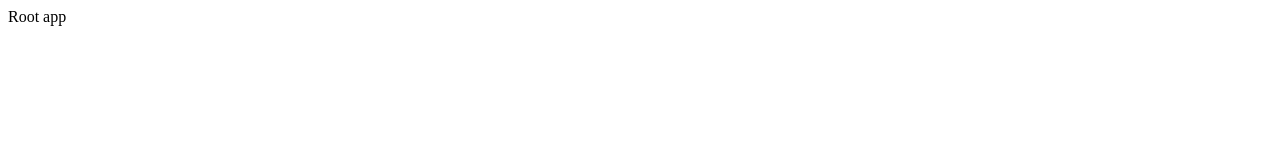
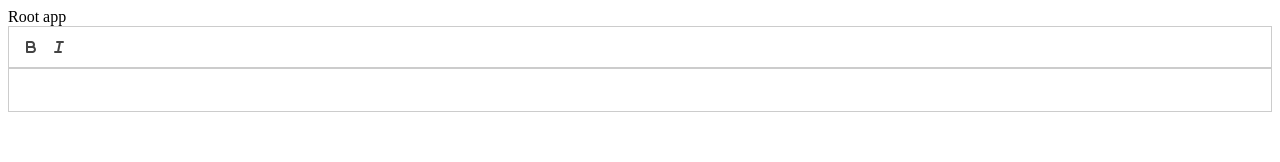
Before and after one commit to chinezenwosu/dominics, a React app: page / in a window 1280 px wide. Both pictures are taken after a click on the button 16 px from the left and 40 px from the top of the page. Shown: the top 162 px of the page. Built offline with nearby package versions, Linux system fonts and the light colour scheme.

Commit message:
create document page

```diff
--- a/src/index.jsx
+++ b/src/index.jsx
@@ -7,6 +7,7 @@ import {
 import App from './App'
 import { routes } from './utils'
 import Home from './pages/Home'
+import Document from './pages/Document'
 
 const router = createBrowserRouter([
   {
@@ -19,6 +20,7 @@ const router = createBrowserRouter([
       },
       {
         path: routes.getDocument(':id'),
+        element: <Document />,
       },
     ],
   },
--- /dev/null
+++ b/src/pages/Document/Toolbar.jsx
@@ -0,0 +1,17 @@
+import React from 'react'
+
+const TOOLBAR_ID = 'toolbar'
+
+const Toolbar = () => (
+  <div id={TOOLBAR_ID}>
+    <button className="ql-bold"></button>
+    <button className="ql-italic"></button>
+  </div>
+)
+
+const toolbarModule = {
+  container: `#${TOOLBAR_ID}`,
+}
+
+export default Toolbar
+export { toolbarModule }
--- /dev/null
+++ b/src/pages/Document/index.jsx
@@ -0,0 +1,29 @@
+import React, { useState } from 'react'
+import { useParams } from 'react-router-dom'
+import ReactQuill from 'react-quill'
+import Toolbar, { toolbarModule } from './Toolbar'
+import 'react-quill/dist/quill.snow.css'
+
+const Document = () => {
+  const [value, setValue] = useState(null)
+  const { id } = useParams()
+  const modules = { toolbar: toolbarModule }
+
+  const onChange = (content) => {
+    setValue(content)
+  }
+
+  return (
+    <>
+      <Toolbar />
+      <ReactQuill
+        theme="snow"
+        value={value}
+        onChange={onChange}
+        modules={modules}
+      />
+    </>
+  )
+}
+
+export default Document
```
